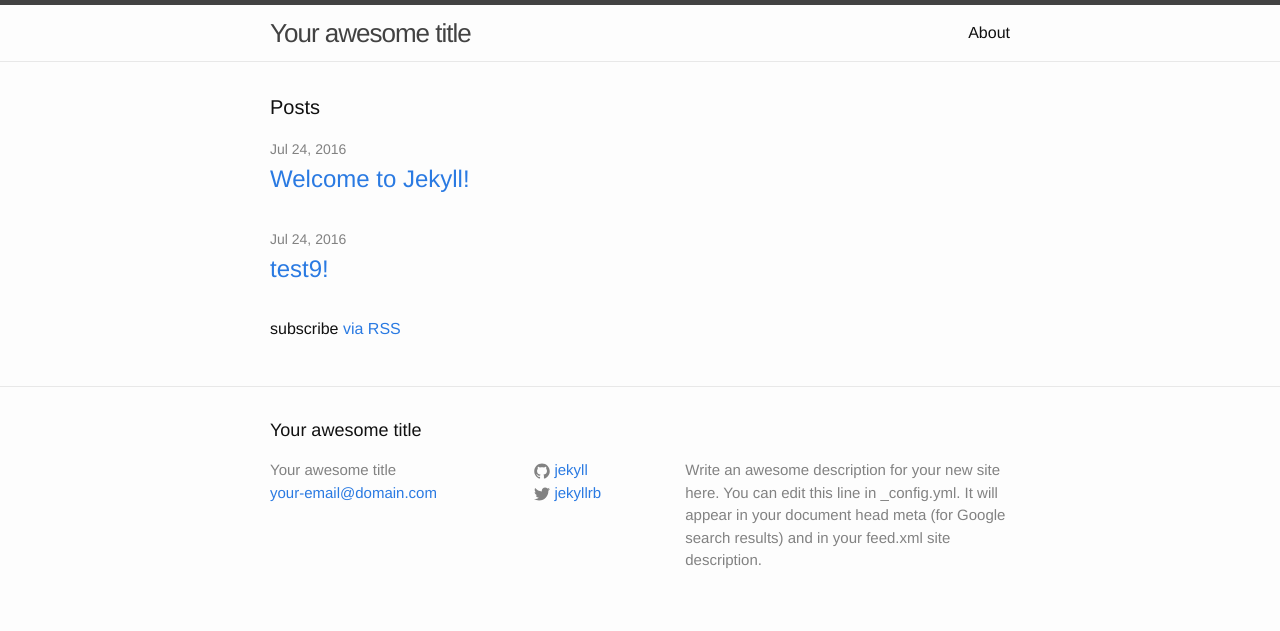
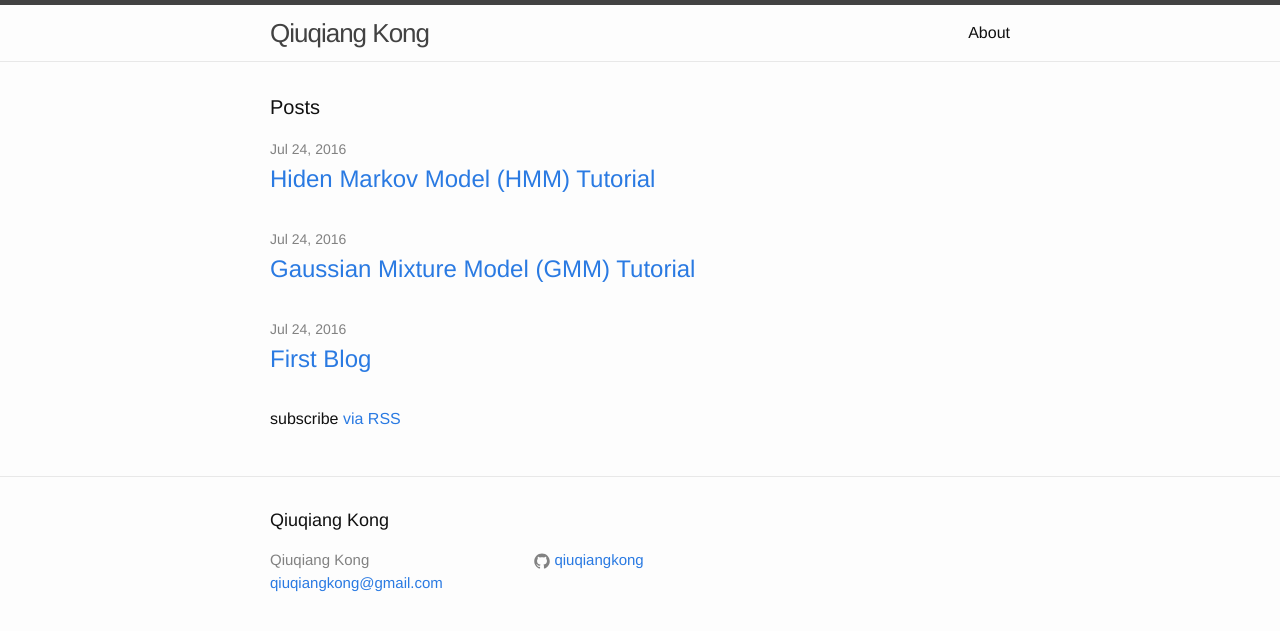
Before and after one commit to qiuqiangkong/qiuqiangkong.github.io, a Jekyll site: the page built from index.html, in a window 1280 px wide. Shown: the top 631 px of the page. Built offline with Jekyll 4.4.1, drawn with Linux system fonts in a browser that asks for light colours.

Commit message:
add gmm tutorial, hmm tutorial

```diff
--- a/_config.yml
+++ b/_config.yml
@@ -6,16 +6,13 @@
 # 'jekyll serve'. If you change this file, please restart the server process.
 
 # Site settings
-title: Your awesome title
-email: your-email@domain.com
+title: Qiuqiang Kong
+email: qiuqiangkong@gmail.com
 description: > # this means to ignore newlines until "baseurl:"
-  Write an awesome description for your new site here. You can edit this
-  line in _config.yml. It will appear in your document head meta (for
-  Google search results) and in your feed.xml site description.
-baseurl: "" # the subpath of your site, e.g. /blog
-url: "http://yourdomain.com" # the base hostname & protocol for your site
-twitter_username: jekyllrb
-github_username:  jekyll
+
+# baseurl: "" # the subpath of your site, e.g. /blog
+# url: "http://yourdomain.com" # the base hostname & protocol for your site
+github_username:  qiuqiangkong
 
 # Build settings
 markdown: kramdown
--- /dev/null
+++ b/_posts/2016-07-24-GMM_tutorial.markdown
@@ -0,0 +1,12 @@
+---
+layout: post
+title:  "Gaussian Mixture Model (GMM) Tutorial"
+date:   2016-07-24 22:21:01 +0100
+categories: jekyll update
+---
+
+<b>Source code here (Matlab): </b><br>
+<a href="https://github.com/qiuqiangkong/matlab-gmm">https://github.com/qiuqiangkong/matlab-gmm</a><br>
+
+<b>PDF Tutorial here: </b><br>
+<a href="https://github.com/qiuqiangkong/matlab-gmm/blob/master/A%20tutorial%20of%20GMM%202015.12.06.pdf">https://github.com/qiuqiangkong/matlab-gmm/blob/master/A%20tutorial%20of%20GMM%202015.12.06.pdf</a>
--- /dev/null
+++ b/_posts/2016-07-24-HMM_tutorial.markdown
@@ -0,0 +1,12 @@
+---
+layout: post
+title:  "Hiden Markov Model (HMM) Tutorial"
+date:   2016-07-24 22:21:01 +0100
+categories: jekyll update
+---
+
+<b>Source code here (Matlab): </b><br>
+<a href="https://github.com/qiuqiangkong/matlab-hmm">https://github.com/qiuqiangkong/matlab-hmm</a><br>
+
+<b>PDF Tutorial here: </b><br>
+<a href="https://github.com/qiuqiangkong/matlab-hmm/blob/master/A%20tutorial%20of%20HMM%202015.12.06.pdf">https://github.com/qiuqiangkong/matlab-hmm/blob/master/A%20tutorial%20of%20HMM%202015.12.06.pdf</a>
```
Also changed, not shown: _posts/2016-07-23-first_blog.markdown (added, +11 -0 lines), _posts/2016-07-24-asdf.markdown (deleted, +0 -25 lines), _drafts/2016-07-24-welcome-to-jekyll.markdown (renamed from _posts/2016-07-24-welcome-to-jekyll.markdown).
